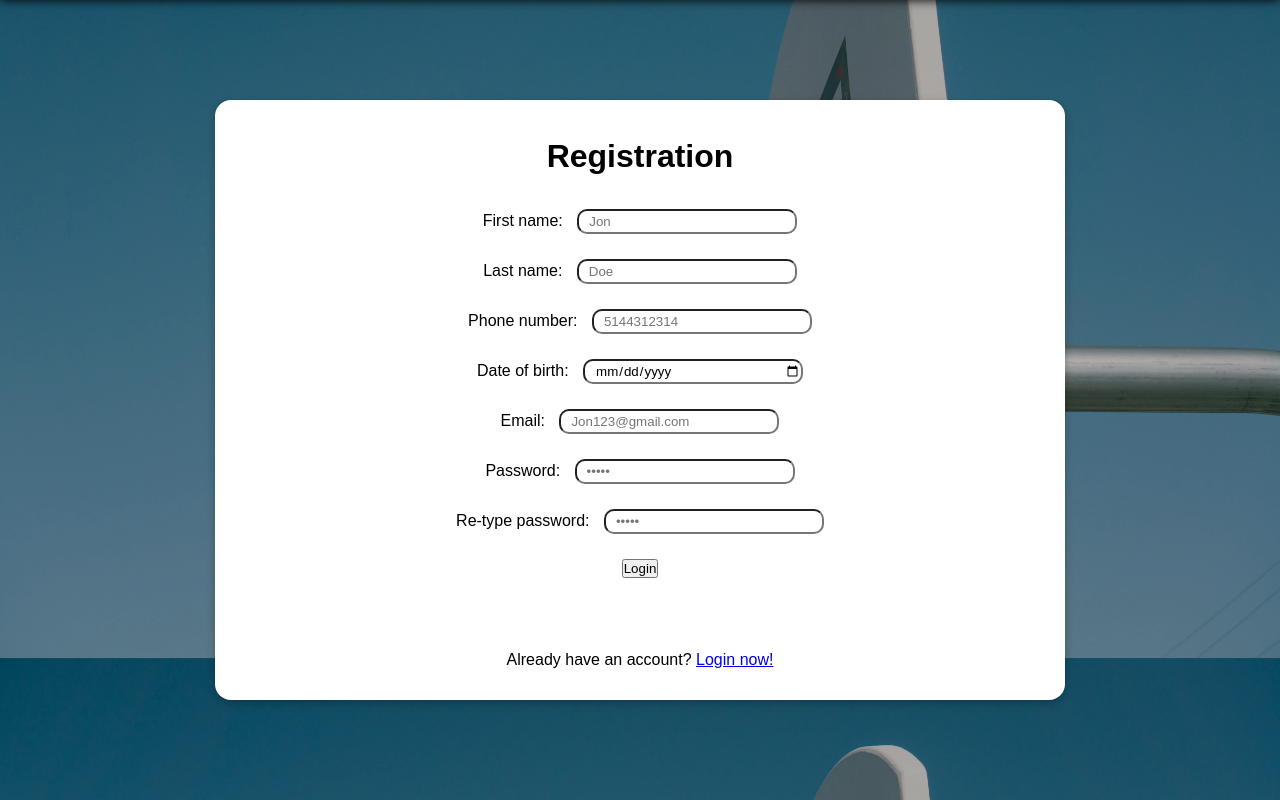
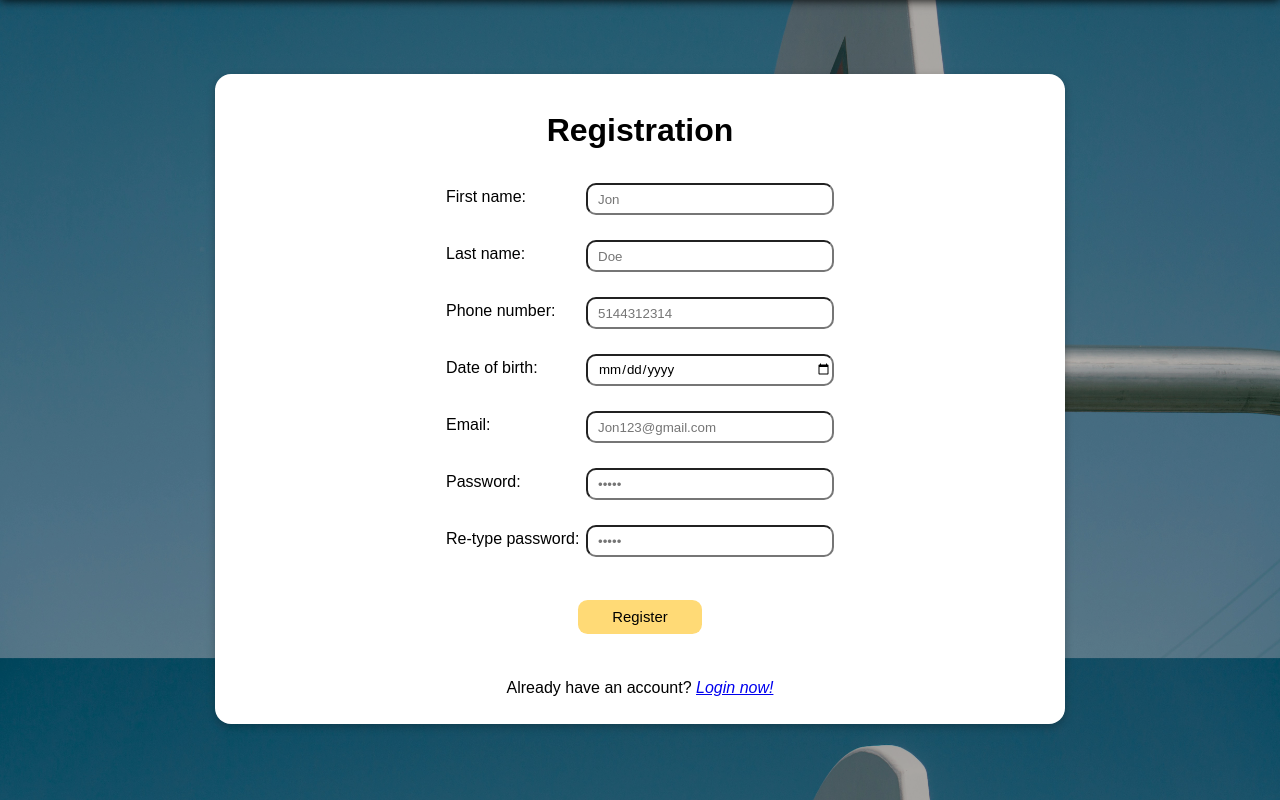
Before and after one commit to ceveline/HoopVille, a PHP site: page /User/register in a window 1280 px wide. Shown: the part 167-967 px from the top of the page. Run offline with PHP 8.4, Linux system fonts and the light colour scheme.

Commit message:
login and register styling are good

```diff
--- a/app/views/User/login.php
+++ b/app/views/User/login.php
@@ -8,8 +8,8 @@
     <link rel="stylesheet" href="https://cdnjs.cloudflare.com/ajax/libs/font-awesome/6.5.2/css/all.min.css"
         integrity="sha512-SnH5WK+bZxgPHs44uWIX+LLJAJ9/2PkPKZ5QiAj6Ta86w+fsb2TkcmfRyVX3pBnMFcV7oQPJkl9QevSCWr3W6A=="
         crossorigin="anonymous" referrerpolicy="no-referrer" />
+    <script src="https://ajax.googleapis.com/ajax/libs/jquery/3.7.1/jquery.min.js"></script>
     <link rel="stylesheet" href="/assets/styles/login.css">
-    <script src="https://ajax.googleapis.com/ajax/libs/jquery/3.7.1/jquery.min.js"></script>
 
 </head>
 <body>
@@ -27,7 +27,7 @@
                 </div>
                 <button type="submit" class="btn btn-primary" name="action" value="Login">Login</button>
                 <div class="register-now">
-                    <p>Don't have an account?</p><a href="/User/register">Register now!</a>
+                    <p>Don't have an account? <a href="/User/register">Register now!</a></p>
                 </div>
             </form>
         </div>
--- a/app/views/User/register.php
+++ b/app/views/User/register.php
@@ -8,7 +8,7 @@
     <link rel="stylesheet" href="https://cdnjs.cloudflare.com/ajax/libs/font-awesome/6.5.2/css/all.min.css"
         integrity="sha512-SnH5WK+bZxgPHs44uWIX+LLJAJ9/2PkPKZ5QiAj6Ta86w+fsb2TkcmfRyVX3pBnMFcV7oQPJkl9QevSCWr3W6A=="
         crossorigin="anonymous" referrerpolicy="no-referrer" />
-    <link rel="stylesheet" href="/assets/styles/login.css">
+    <link rel="stylesheet" href="/assets/styles/register.css">
     <script src="https://ajax.googleapis.com/ajax/libs/jquery/3.7.1/jquery.min.js"></script>
 
 </head>
@@ -16,12 +16,12 @@
     <div class="background">
         <div class="content">
             <h1>Registration</h1>
-            <form class='login-form' method="post" action="">
+            <form class='register-form' method="post" action="">
                 <div class="inputs">
                     <label for="first_name" class="form-label">First name:</label>
                     <input type="text" class="form-control" id="first_name" name="first_name" placeholder="Jon">
                 </div>
-                <div class="inputs">
+                <div class="inputs last-name">
                     <label for="last_name" class="form-label">Last name:</label>
                     <input type="text" class="form-control" id="last_name" name="last_name" placeholder="Doe">
                 </div>
@@ -43,10 +43,10 @@
                 </div>
                 <div class="inputs">
                     <label for="retype-password" class="form-label">Re-type password:</label>
-                    <input type="retype-password" class="form-control" id="retype-password" name="retype-password" placeholder="•••••">
+                    <input type="password" class="form-control" id="retype-password" name="retype-password" placeholder="•••••">
                 </div>
-                <button type="submit" class="btn btn-primary" name="action" value="Login">Login</button>
-                <div class="register-now">
+                <button type="submit" class="btn btn-primary" name="action" value="Register">Register</button>
+                <div class="login-now">
                     <p>Already have an account? <a href="/User/login">Login now!</a></p>
                 </div>
             </form>
--- a/assets/styles/login.css
+++ b/assets/styles/login.css
@@ -6,7 +6,7 @@
 }
 
 .content {
-    height: 600px;
+    height: 421px;
     width: 850px;
     background-color: white;
     display: flex;
@@ -22,7 +22,7 @@
     display: flex;
     flex-direction: column;
     align-items: center;
-    padding-top: 34px;
+    padding-top: 42px;
 }
 
 h1 {
@@ -35,7 +35,14 @@ h1 {
 }
 
 .login-form label {
-    margin-bottom: 26px;
+    margin-bottom: 5px;
+    width: 100px;
+}
+
+.inputs {
+    display: flex;
+    flex-direction: row;
+    align-items: center;
 }
 
 .register-now{
@@ -44,14 +51,46 @@ h1 {
     display: flex;
 }
 
+.register-now {
+    text-align: center;
+    display: flex;
+}
+
+.register-now a {
+    font-style: italic;
+}
+
 .login-form label, .login-form input{
     margin-bottom: 25px;
 }
 
-#first_name, #last_name, #password_hash, #retype-password, #email, #date_of_birth, #phone {
-    /* border: none; */
+
+#password_hash, #email {
     border-radius: 10px;
-    height: 25px;
-    width: 220px;
+    height: 32px;
+    width: 248px;
     padding-left: 10px;
 }
+
+.login-form input[type="text"],
+.login-form input[type="password"] {
+    width: 248px;
+    height: 32px;
+    border-radius: 10px;
+    padding-left: 10px;
+}
+
+button {
+    height: 34px;
+    width: 124px;
+    font-size: 0.93rem;
+    margin-top: 25px;
+    margin-bottom: 19px;
+    border-radius: 0.6rem;
+    border: none;
+    background-color: #ffda76;
+}
+
+button:hover{
+    background-color: #fbd467;
+}
--- a/assets/styles/register.css
+++ b/assets/styles/register.css
@@ -0,0 +1,97 @@
+.background {
+    min-height: 100%;
+    background-color: rgba(0, 0, 0, 0.3);
+    display: flex;
+    justify-content: center;
+}
+
+.content {
+    height: 650px;
+    width: 850px;
+    background-color: white;
+    display: flex;
+    flex-direction: column;
+    padding-top: 38px;
+    margin: auto;
+    margin-top: 74px;
+    border-radius: 1rem;
+    box-shadow: rgba(0, 0, 0, 0.24) 0px 3px 8px;
+}
+
+.register-form {
+    display: flex;
+    flex-direction: column;
+    align-items: center;
+    padding-top: 34px;
+}
+
+.last-name {
+    display: flex;
+}
+
+h1 {
+    text-align: center;
+}
+
+.register-form label {
+    margin-bottom: 5px;
+    width: 140px;
+}
+
+.inputs {
+    display: flex;
+    flex-direction: row;
+    align-items: center;
+    margin-bottom: 25px;
+}
+
+.register-form input[type="text"],
+.register-form input[type="password"],
+.register-form input[type="date"] {
+    width: 248px;
+    height: 32px;
+    border-radius: 10px;
+    padding-left: 10px;
+}
+
+button {
+    height: 34px;
+    width: 124px;
+    font-size: 0.93rem;
+    margin-top: 18px;
+    margin-bottom: 45px;
+    border-radius: 0.6rem;
+    border: none;
+    background-color: #ffda76;
+}
+
+button:hover{
+    background-color: #fbd467;
+}
+
+.login-now{
+    text-align: center;
+    display: flex;
+}
+
+.login-now a {
+    font-style: italic;
+}
+
+.login-now label,
+.login-now input {
+    margin-bottom: 25px;
+}
+
+#first_name,
+#last_name,
+#password_hash,
+#retype-password,
+#email,
+#date_of_birth,
+#phone {
+    border-radius: 10px;
+    height: 32px;
+    width: 248px;
+    padding-left: 10px;
+}
```
